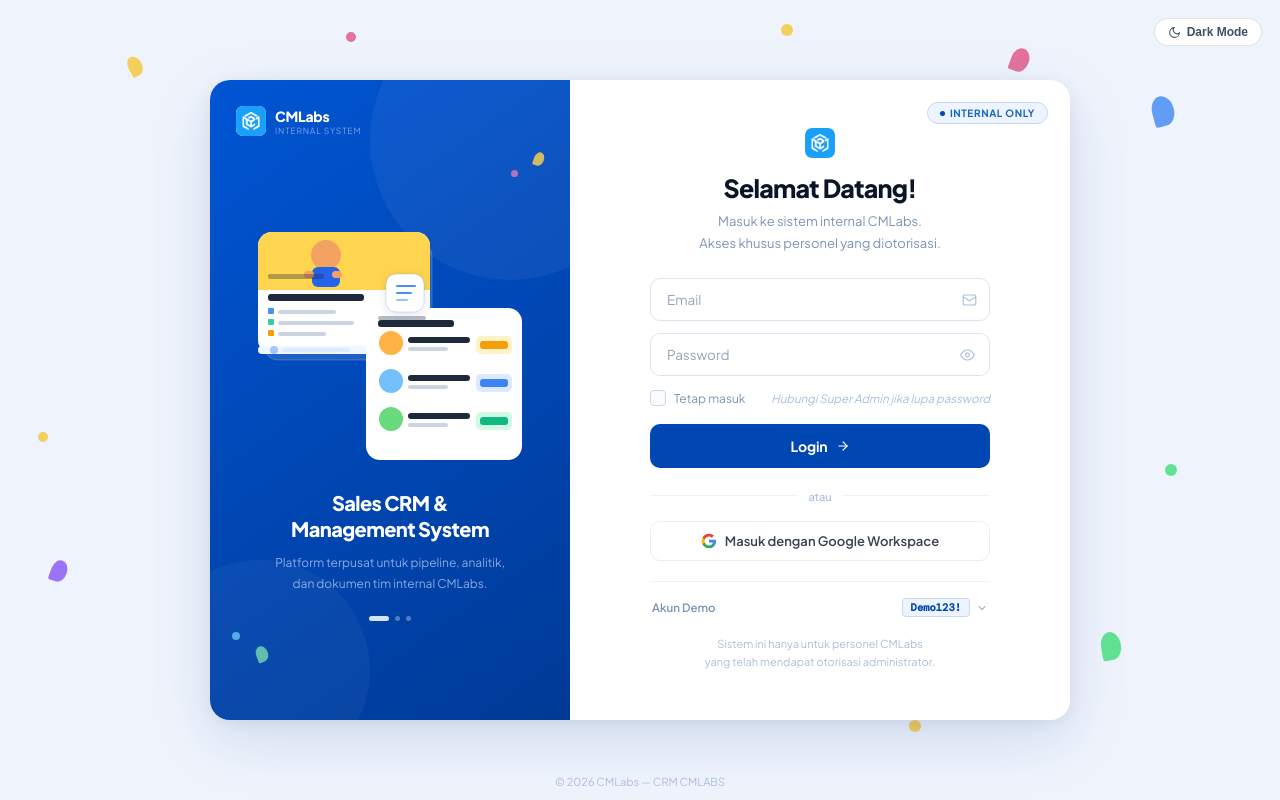
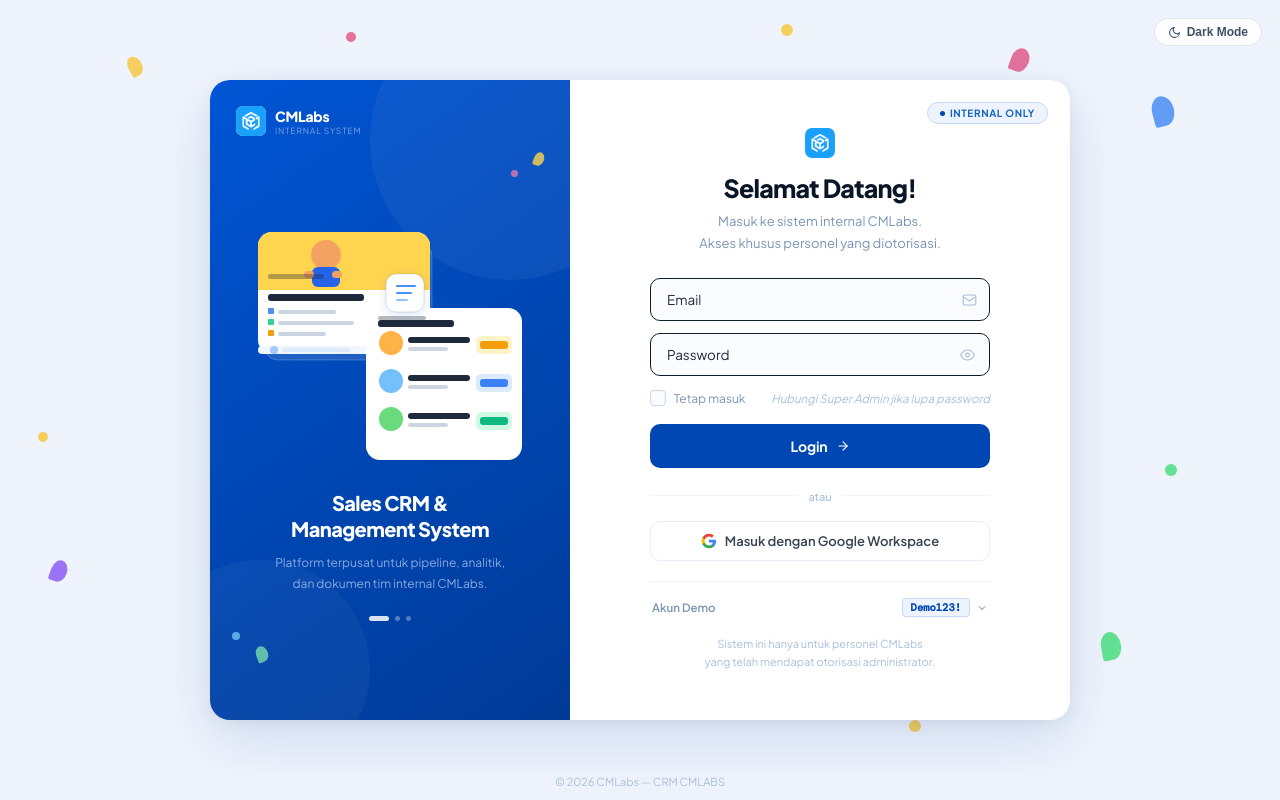
Before and after one commit to repssrahmaa/cmlabs-crm, a Next.js app: page /login in a window 1280 px wide. Built offline with nearby package versions, Linux system fonts and the light colour scheme.

Commit message:
update border lagi

```diff
--- a/app/globals.css
+++ b/app/globals.css
@@ -72,7 +72,6 @@
   --table-row-alt:   #f9fafb;
 
   --input-bg:     #ffffff;
-  --input-border: #dde3ec;
   --input-text:   #0d1f2d;
   --input-ph:     #94a3b8;
 
--- a/app/login/page.tsx
+++ b/app/login/page.tsx
@@ -223,6 +223,10 @@
 
   appearance: "none",
   WebkitAppearance: "none",
+
+  // AUTOFILL FIX
+  WebkitBoxShadow: `0 0 0 1000px ${T.inputBg} inset`,
+  WebkitTextFillColor: T.inputTx,
 
   caretColor: T.inputTx,
 })
```
